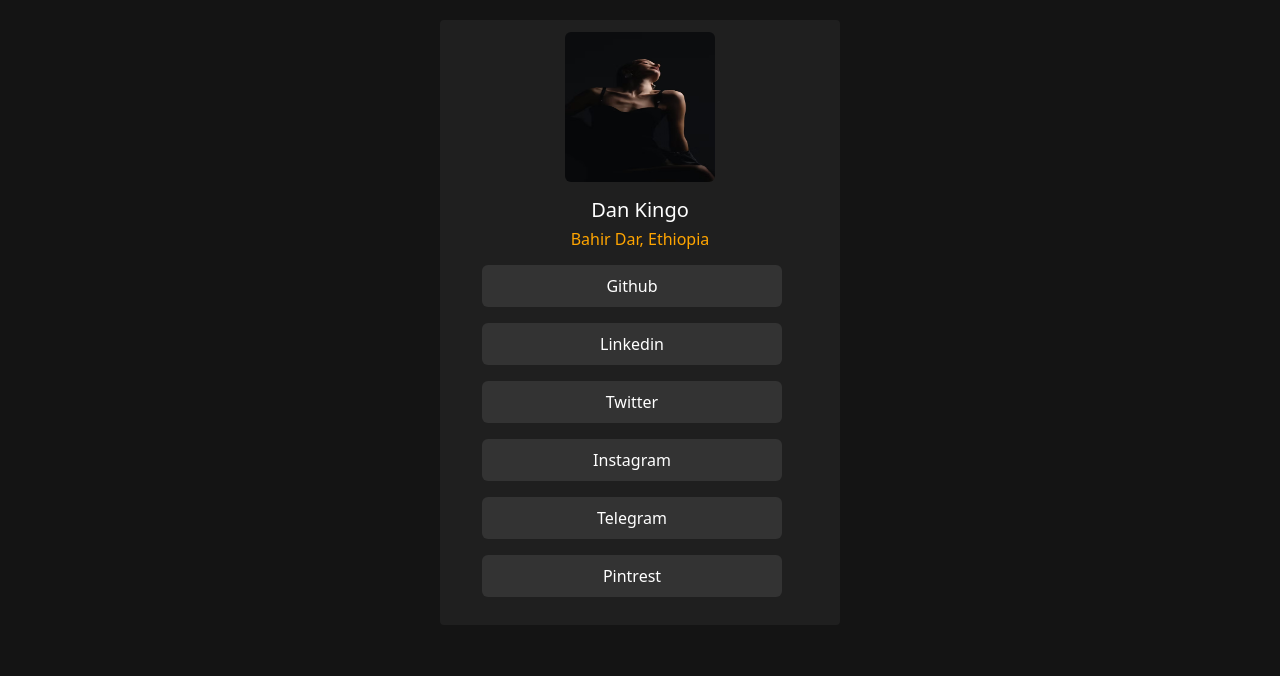
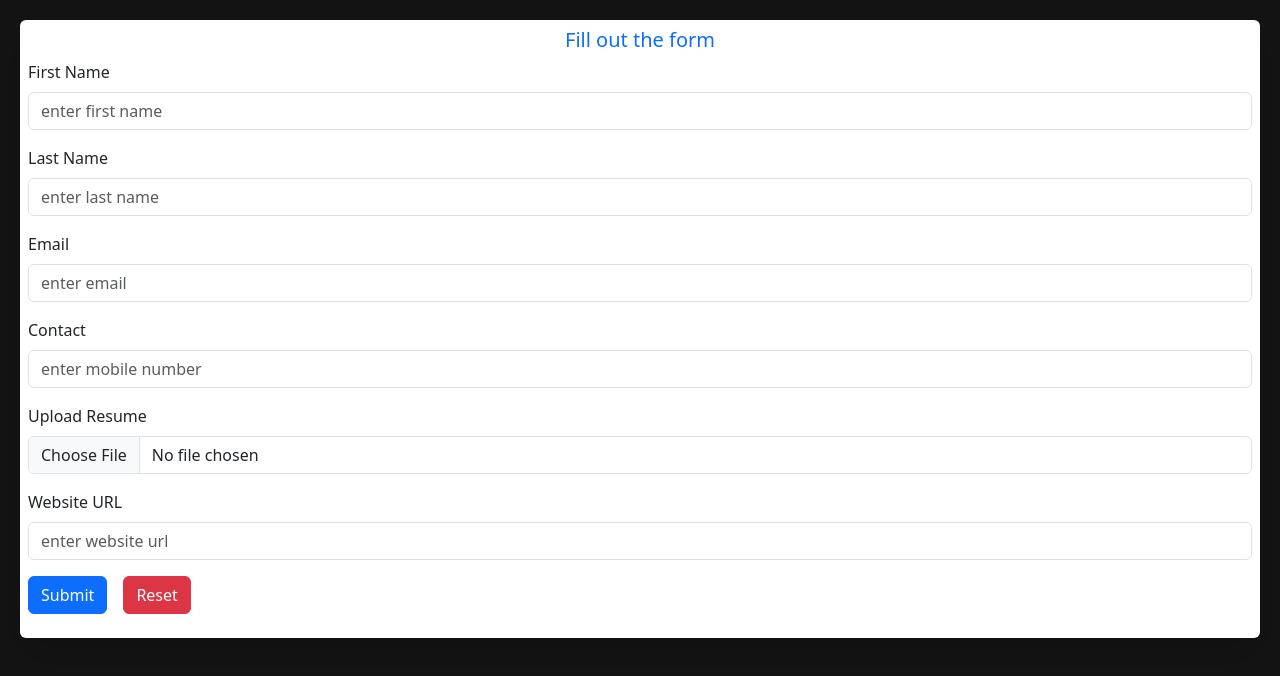
Before and after one commit to dan-kingo/geeks, a React (Vite) app: page / in a window 1280 px wide. Shown: the top 676 px of the page. Built offline with nearby package versions, Linux system fonts and the light colour scheme.

Commit message:
handle form submit and reset

```diff
--- a/package.json
+++ b/package.json
@@ -10,9 +10,12 @@
     "preview": "vite preview"
   },
   "dependencies": {
+    "@hookform/resolvers": "^3.10.0",
     "bootstrap": "^5.3.3",
     "react": "^18.3.1",
-    "react-dom": "^18.3.1"
+    "react-dom": "^18.3.1",
+    "react-hook-form": "^7.54.2",
+    "zod": "^3.24.1"
   },
   "devDependencies": {
     "@eslint/js": "^9.17.0",
--- a/src/App.tsx
+++ b/src/App.tsx
@@ -1,9 +1,9 @@
-import SocialProfile from "./social-profile/SocialProfile";
+import ContactForm from "./contact-form/contactForm";
 
 const App = () => {
   return (
     <>
-      <SocialProfile />
+      <ContactForm />
     </>
   );
 };
--- a/src/components/Button.tsx
+++ b/src/components/Button.tsx
@@ -1,9 +1,9 @@
-import { ReactNode } from "react";
+import { FormEvent, ReactNode } from "react";
 
 interface Props {
   color: "primary" | "danger" | "custom";
   children: ReactNode;
-  onClick?: () => void;
+  onClick?: (event: FormEvent) => void;
 }
 const Button = ({ color, children, onClick }: Props) => {
   return (
--- a/src/components/InputGroup.tsx
+++ b/src/components/InputGroup.tsx
@@ -1,20 +1,32 @@
+import React from "react";
+
 interface Props {
   label: string;
+  value?: string;
+  onInputChange: (e: React.ChangeEvent<HTMLInputElement>) => void;
   placeholder?: string;
   type: "text" | "email" | "number" | "file" | "url";
 }
 
-const InputGroup = ({ label, placeholder, type }: Props) => {
+const InputGroup = ({
+  value,
+  label,
+  placeholder,
+  type,
+  onInputChange,
+}: Props) => {
   return (
     <>
       <label htmlFor={label} className="form-label">
         {label}
       </label>
       <input
+        value={type === "file" ? undefined : value}
         id={label}
         type={type}
         className="form-control mb-3"
         placeholder={placeholder}
+        onChange={onInputChange}
       />
     </>
   );
--- a/src/contact-form/contactForm.tsx
+++ b/src/contact-form/contactForm.tsx
@@ -1,31 +1,80 @@
+import { FormEvent, useState } from "react";
 import Button from "../components/Button";
 import InputGroup from "../components/InputGroup";
 
 const contactForm = () => {
+  const [firstName, setFirstName] = useState("");
+  const [lastName, setLastName] = useState("");
+  const [email, setEmail] = useState("");
+  const [mobileNumber, setMobileNumber] = useState("");
+  const [website, setWebsite] = useState("");
+  const [resume, setResume] = useState<File | null>(null);
+
+  const handleReset = () => {
+    setFirstName("");
+    setLastName("");
+    setEmail("");
+    setMobileNumber("");
+    setWebsite("");
+    setResume(null);
+  };
+
+  const handleSubmit = (e: FormEvent) => {
+    e.preventDefault();
+    console.log(firstName, lastName, email, website, resume, mobileNumber);
+  };
   return (
     <div className="p-2 card shadow-lg border-0">
       <h5 className="text-center text-primary">Fill out the form</h5>
       <InputGroup
+        value={firstName}
+        onInputChange={(e) => setFirstName(e.target.value)}
         label="First Name"
         placeholder="enter first name"
         type="text"
       />
-      <InputGroup label="Last Name" placeholder="enter last name" type="text" />
-      <InputGroup label="Email" placeholder="enter email" type="email" />
       <InputGroup
+        value={lastName}
+        onInputChange={(e) => setLastName(e.target.value)}
+        label="Last Name"
+        placeholder="enter last name"
+        type="text"
+      />
+      <InputGroup
+        value={email}
+        onInputChange={(e) => setEmail(e.target.value)}
+        label="Email"
+        placeholder="enter email"
+        type="email"
+      />
+      <InputGroup
+        value={mobileNumber}
+        onInputChange={(e) => setMobileNumber(e.target.value)}
         label="Contact"
         placeholder="enter mobile number"
         type="number"
       />
-      <InputGroup label="Upload Resume" type="file" />
       <InputGroup
+        onInputChange={(e) =>
+          setResume(e.target.files ? e.target.files[0] : null)
+        }
+        label="Upload Resume"
+        type="file"
+      />
+      <InputGroup
+        value={website}
+        onInputChange={(e) => setWebsite(e.target.value)}
         label="Website URL"
         placeholder="enter website url"
         type="url"
       />
       <div>
-        <Button color="primary">Submit</Button>
-        <Button color="danger">Reset</Button>
+        <Button onClick={handleSubmit} color="primary">
+          Submit
+        </Button>
+        <Button onClick={handleReset} color="danger">
+          Reset
+        </Button>
       </div>
     </div>
   );
```
Also changed, not shown: 1 other file (tests, documents, lock files or other folders).
